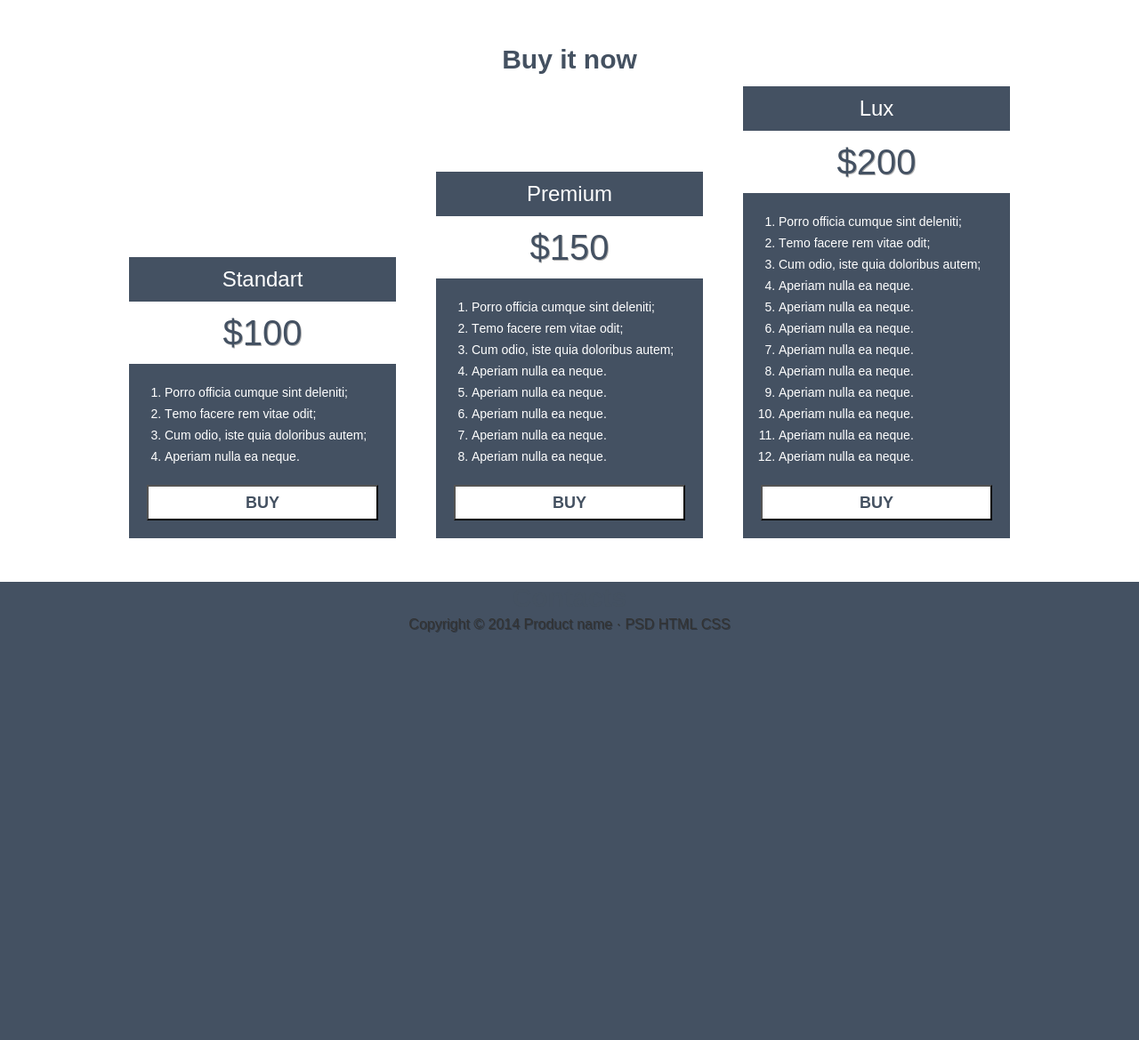
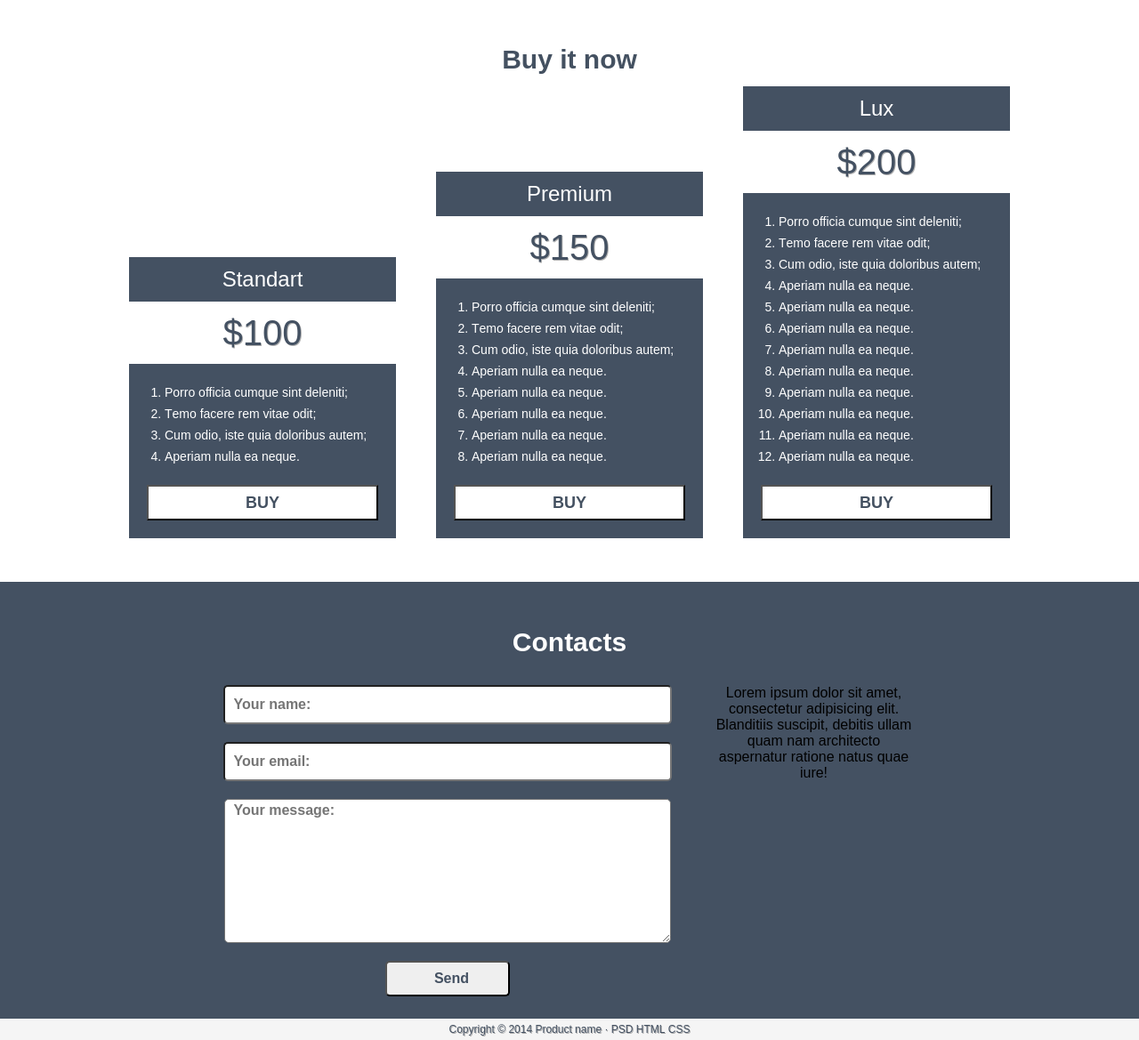
Before and after one commit to Underwerse/underwerse.github.io, a PHP site: page / in a window 1280 px wide. Shown: the part 1946-3115 px from the top of the page at 89% size. Before the commit the page ends 2657 px from the top, so only its background shows below. Run offline with PHP 8.4, Linux system fonts and the light colour scheme.

Commit message:
Завершил footer, feedback form. Осталось раздел контактов и переделать feature

```diff
--- a/homework1/index.html
+++ b/homework1/index.html
@@ -191,13 +191,20 @@
 
         <section class="contacts">
             <h2>Contacts</h2>
-            <form action="">
-
-            </form>
-            <div class="contactsInfo">
-
+            <div class="contactsFormWrap">
+                <div class="contactsForm">
+                    <form action="">
+                        <input name="name" placeholder="Your name:" class="name" required />
+                        <input name="email" placeholder="Your email:" class="email" type="email" required />
+                        <textarea rows="4" cols="50" name="subject" placeholder="Your message:" class="message" required></textarea>
+                        <input name="submit" class="btn" type="submit" value="Send" />
+                    </form>
+                </div>
+                <div class="contactsInfo">
+                    Lorem ipsum dolor sit amet, consectetur adipisicing elit. Blanditiis suscipit, debitis ullam quam nam architecto aspernatur ratione natus quae iure!
+                </div>
             </div>
-            <div class="footer">
+            <div class="copyright">
                 <p>
                     Copyright &copy;&nbsp;2014 Product name
                     &middot; PSD HTML&nbsp;CSS
--- a/homework1/styles/style.css
+++ b/homework1/styles/style.css
@@ -221,3 +221,55 @@ p {
   background-color: #445162;
   text-align: center;
 }
+.contacts h2 {
+  color: #fff;
+  padding-top: 50px;
+  padding-bottom: 30px;
+}
+.contacts .contactsFormWrap {
+  display: flex;
+  justify-content: center;
+}
+.contacts .contactsFormWrap .contactsForm {
+  flex-basis: 500px;
+  height: 355px;
+  margin-right: 45px;
+  display: flex;
+  flex-direction: column;
+}
+.contacts .contactsFormWrap .contactsForm form {
+  display: flex;
+  flex-direction: column;
+  align-items: center;
+}
+.contacts .contactsFormWrap .contactsForm form input[name="name"],
+.contacts .contactsFormWrap .contactsForm form input[name="email"] {
+  height: 40px;
+}
+.contacts .contactsFormWrap .contactsForm form textarea {
+  height: 160px;
+}
+.contacts .contactsFormWrap .contactsForm form input[name="submit"] {
+  width: 140px;
+  height: 40px;
+}
+.contacts .contactsFormWrap .contactsForm form * {
+  width: 490px;
+  margin-bottom: 20px;
+  color: #445162;
+  font: bolder 16px/24px 'Arial';
+  padding-left: 10px;
+  border-radius: 5px;
+}
+.contacts .contactsFormWrap .contactsInfo {
+  flex-basis: 230px;
+}
+.contacts .copyright {
+  margin-top: 20px;
+}
+.contacts .copyright p {
+  background-color: #f5f5f5;
+  color: #445162;
+  font: normal 12px/24px 'Arial';
+  line-height: 24px;
+}
--- a/homework1/styles/style.less
+++ b/homework1/styles/style.less
@@ -236,10 +236,61 @@ p {
     }
 }
 
-
-
 .contacts {
     height: 510px;
     background-color: #445162;
     text-align: center;
+    h2 {
+        color: #fff;
+        padding-top: 50px;
+        padding-bottom: 30px;
+    }
+    .contactsFormWrap {
+        display: flex;
+        justify-content: center;
+        .contactsForm {
+            flex-basis: 500px;
+            height: 355px;
+            margin-right: 45px;
+            display: flex;
+            flex-direction: column;
+            & form {
+                display: flex;
+                flex-direction: column;
+                align-items: center;
+                input[name="name"],
+                input[name="email"] {
+                    height: 40px;
+                }
+                textarea {
+                    height: 160px;
+                }
+                input[name="submit"] {
+                    width: 140px;
+                    height: 40px;
+                }
+                * {
+                    width: 490px;
+                    margin-bottom: 20px;
+                    color: #445162;
+                    font: bolder 16px/24px 'Arial';
+                    padding-left: 10px;
+                    border-radius: 5px;
+                }
+
+            }
+        }
+        .contactsInfo {
+            flex-basis: 230px;
+        }
+    }
+    .copyright {
+        margin-top: 20px;
+        p {
+            background-color: #f5f5f5;
+            color: #445162;
+            font: normal 12px/24px 'Arial';
+            line-height: 24px;
+        }
+    }
 }
```
